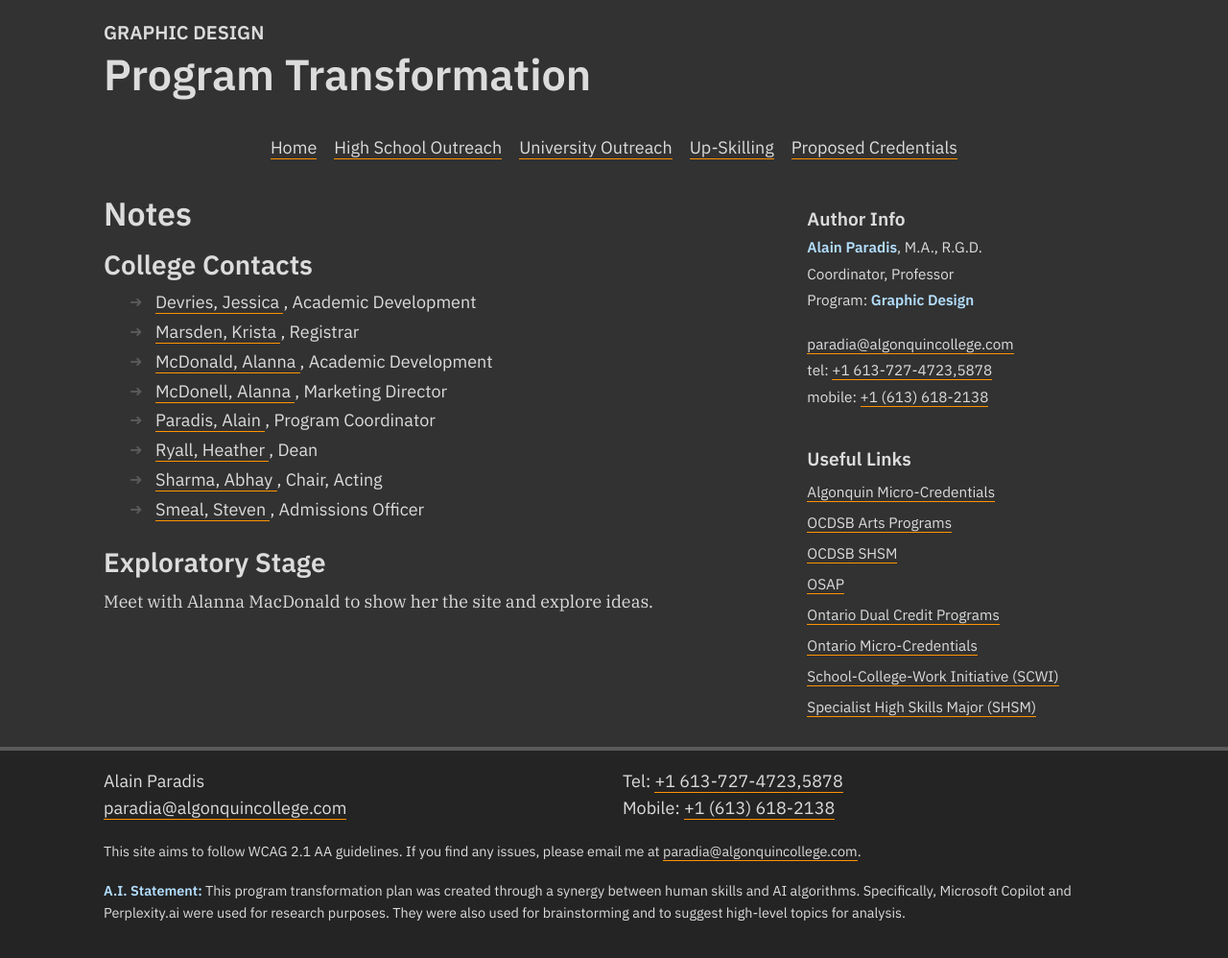
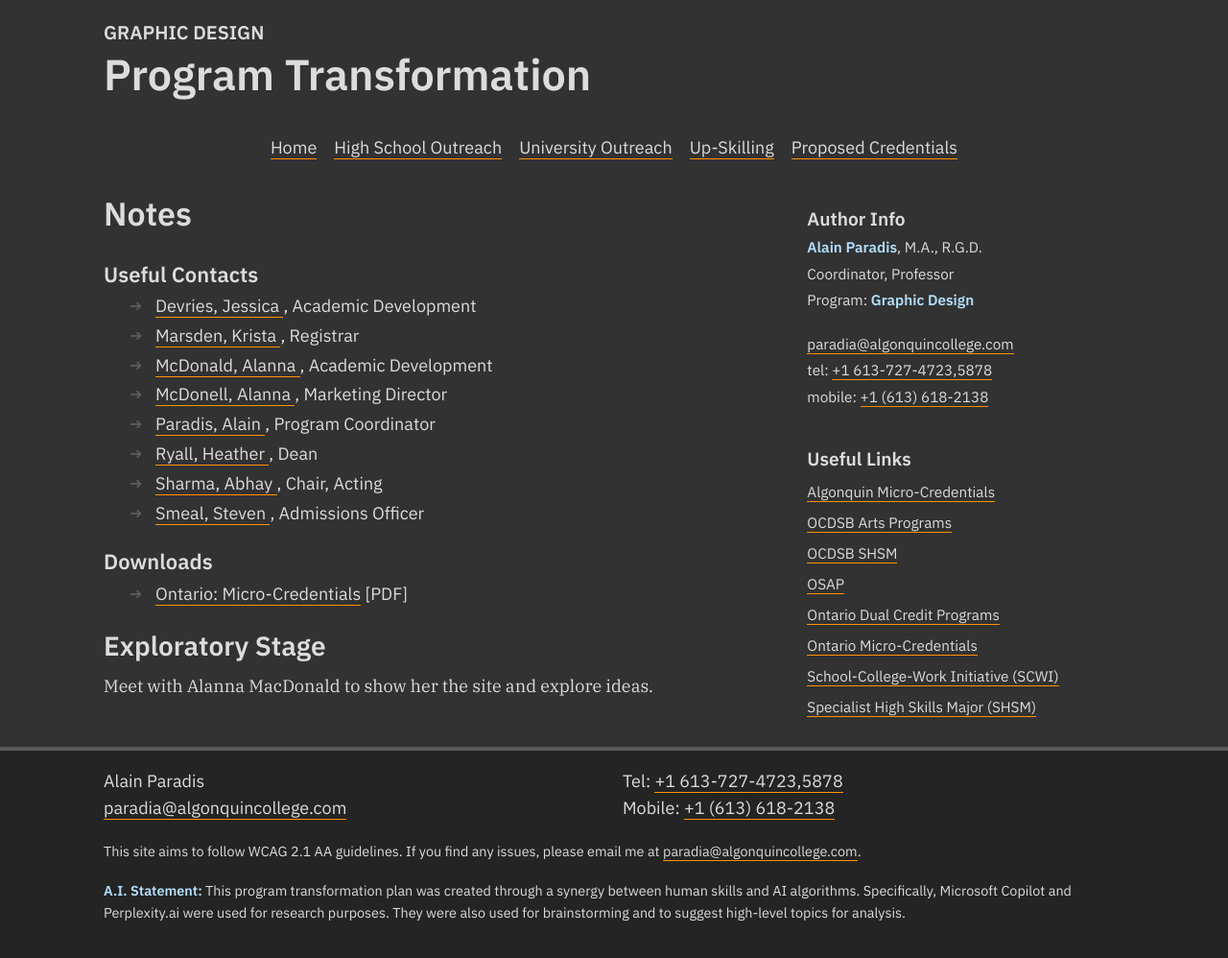
Before and after one commit to AlainParadis/program-transformation, a Jekyll site: the page built from notes.md, in a window 1280 px wide. Shown: the whole page at 96% size. Built offline with Jekyll 4.4.1, drawn with Linux system fonts in a browser that asks for light colours.

Commit message:
add downloads

```diff
--- a/notes.md
+++ b/notes.md
@@ -4,14 +4,19 @@ role: notes
 title: Notes
 order:
 ---
-<h3>
-	College Contacts
-</h3>
+<h4>
+	Useful Contacts
+</h4>
 <ul class="linkslist">
 	{% assign sorted-contacts = site.data.sitewide.algonquin-contacts | sort: "lastname" %} {% for person in sorted-contacts %}
 	<li><a href="mailto:{{ person.email }}">{{ person.lastname }}, {{ person.firstname }} </a>, {{ person.title }}</li>
 	{% endfor %}
 </ul>
+<h4>Downloads</h4>
+<ul>
+	<li><a href="downloads/edu-dual-credit-programs-policy-program-requirements-2020-en-2021-12-13.pdf">Ontario: Micro-Credentials</a> [PDF]</li>
+</ul>
+
 <h3>
 	Exploratory Stage
 </h3>
```
Also changed, not shown: 1 other file.
